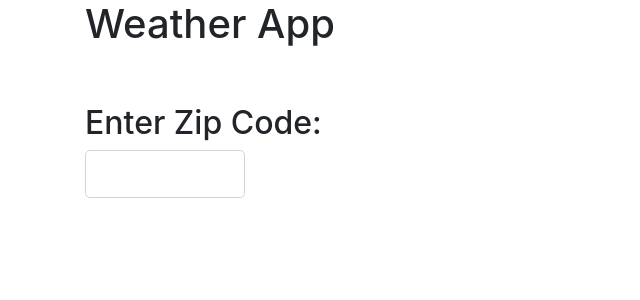
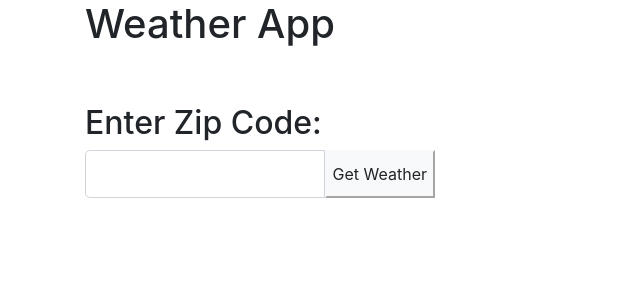
Before and after one commit to rlopez1j/weather-app, an Angular app: page / in a window 1280 px wide. Shown: the top 300 px of the page, without its empty margins (0-640 px from the left). Built offline with nearby package versions, Linux system fonts and the light colour scheme.

Commit message:
baisic api call works

```diff
--- a/src/app/app.module.ts
+++ b/src/app/app.module.ts
@@ -1,5 +1,7 @@
 import { BrowserModule } from '@angular/platform-browser';
 import { NgModule } from '@angular/core';
+import { FormsModule } from '@angular/forms';
+import { HttpClientModule } from '@angular/common/http'
 import { AppRoutingModule } from './app-routing.module';
 import { AppComponent } from './app.component';
 import { WeatherComponent } from './weather/weather.component';
@@ -11,7 +13,9 @@ import { WeatherComponent } from './weather/weather.component';
   ],
   imports: [
     BrowserModule,
-    AppRoutingModule
+    AppRoutingModule,
+    FormsModule,
+    HttpClientModule
   ],
   providers: [],
   bootstrap: [AppComponent]
--- a/src/app/weather/weather.component.html
+++ b/src/app/weather/weather.component.html
@@ -12,9 +12,12 @@
 
 <div class="container">
   <div class="row">
-    <div class="col-sm-2">
+    <div class="col-sm-4">
       <div class="input-group input-group-lg">
-        <input type="text" class="form-control">
+        <input type="text" class="form-control" id="zipcode" name="zipcode"
+          required pattern="^[0-9]"
+          [(ngModel)]="input" #zipcode="ngModel">
+        <button type="button" class="btn- btn-light" (click)="getWeather(input)">Get Weather</button>
       </div>
     </div>
   </div>
--- a/src/app/weather/weather.component.ts
+++ b/src/app/weather/weather.component.ts
@@ -1,4 +1,5 @@
 import { Component, OnInit } from '@angular/core';
+import { HttpClient } from '@angular/common/http'
 
 @Component({
   selector: 'app-weather',
@@ -7,9 +8,22 @@ import { Component, OnInit } from '@angular/core';
 })
 export class WeatherComponent implements OnInit {
 
-  constructor() { }
+  constructor(private http: HttpClient) { }
 
   ngOnInit() {
   }
 
+
+  getWeather(zip_code){
+    console.log(zip_code)
+    this.http.get('https://api.openweathermap.org/data/2.5/weather',
+    {
+      params: {
+        zip: zip_code, // get country code (don't assume US)
+        APPID: '346cfdc8742305b796a5082c46271d73' // may hide
+      }
+    }).subscribe((data: any)=>{ // find better type (maybe)
+      console.log(data)
+    })
+  }
 }
--- a/src/styles.css
+++ b/src/styles.css
@@ -1,3 +1,3 @@
 /* You can add global styles to this file, and also import other style files */
-@import "~bootstrap/dist/css/bootstrap.css";
-@import "~font-awesome/css/font-awesome.css";
+@import "../node_modules/bootstrap/dist/css/bootstrap.min.css";
+@import "../node_modules/font-awesome/css/font-awesome.css";
```
Also changed, not shown: 1 other file (tests, documents, lock files or other folders).
